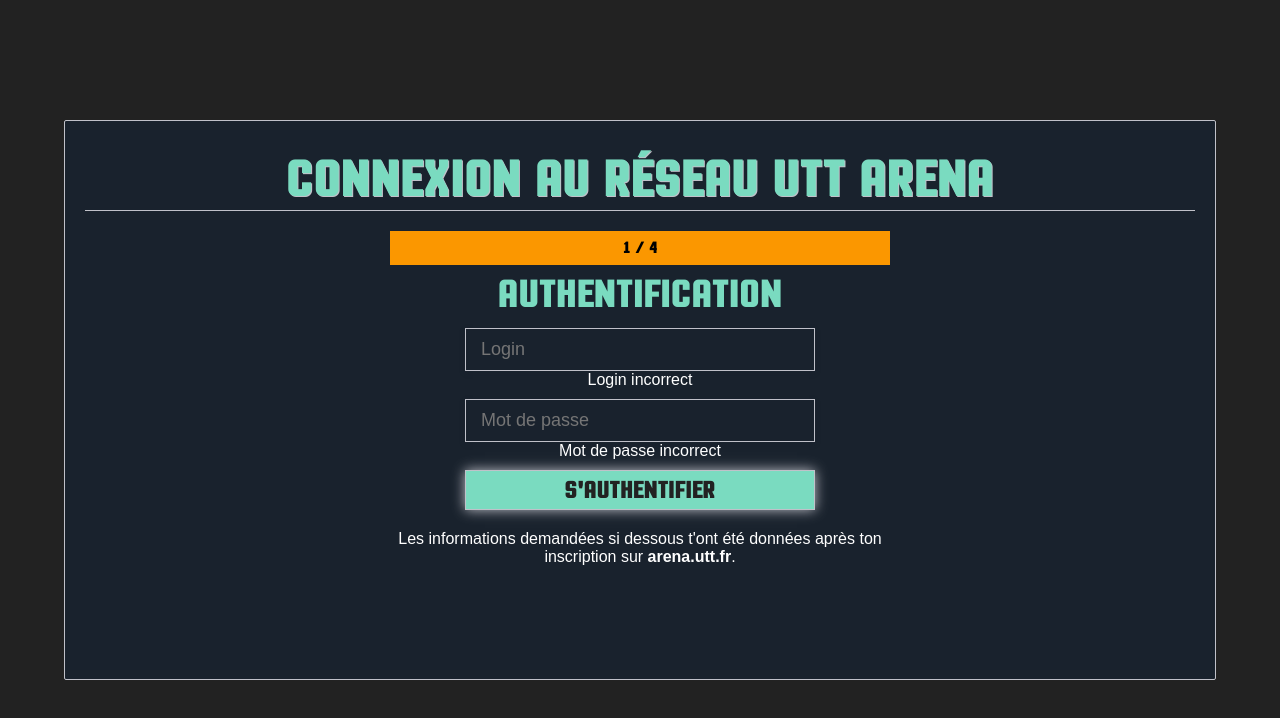
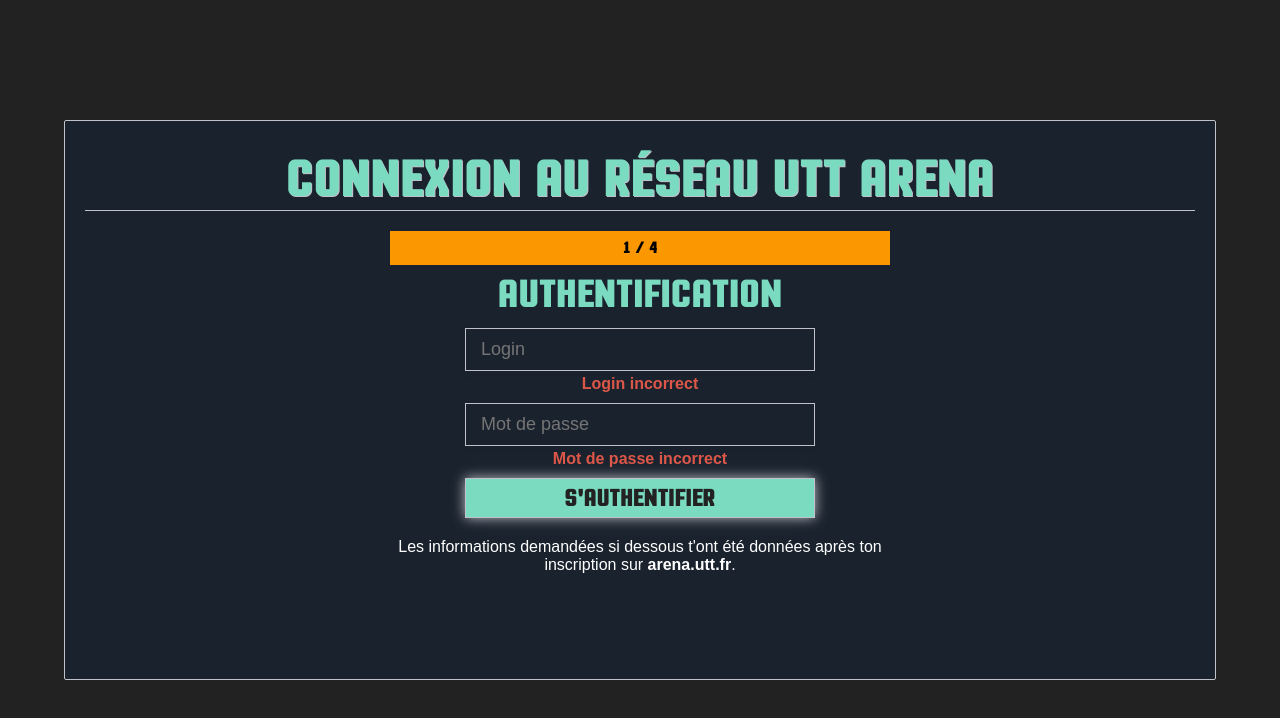
Before and after one commit to ungdev/UA-captive-portal, a Vue app: page / in a window 1280 px wide. Both pictures are taken after a click on the button "S'AUTHENTIFIER". Shown: the top 718 px of the page. Built offline with nearby package versions, Linux system fonts and the light colour scheme.

Commit message:
input error messages style updated

```diff
--- a/src/app.css
+++ b/src/app.css
@@ -119,3 +119,9 @@
   margin-top: 20px;
   text-align: center;
 }
+
+.form-error {
+  color: var(--failure);
+  padding-top: 4px;
+  font-weight: bold;
+}
--- a/src/components/Login.vue
+++ b/src/components/Login.vue
@@ -5,11 +5,11 @@
       <form class="center-form">
         <div class="input-group">
           <input v-model="login" class="a-input" type="text" placeholder="Login" />
-          <div v-if="submitted && !validateLogin">Login incorrect</div>
+          <div class="form-error" v-if="submitted && !validateLogin">Login incorrect</div>
         </div>
         <div class="input-group">
           <input v-model="password" class="a-input" type="password" placeholder="Mot de passe" />
-          <div v-if="submitted && !validatePassword">Mot de passe incorrect</div>
+          <div class="form-error" v-if="submitted && !validatePassword">Mot de passe incorrect</div>
         </div>
         <div class="center">
           <button type="button" class="a-button a-button--blue" @click="submitLogin">s'authentifier</button>
--- a/src/components/MacAddress.vue
+++ b/src/components/MacAddress.vue
@@ -5,7 +5,7 @@
       <form class="center-form">
         <div class="input-group">
           <input v-model="macAddress" class="a-input" type="text" placeholder="Adresse MAC" />
-          <div v-if="submitted && !validateMacAddress">Adresse MAC invalide</div>
+          <div class="form-error" v-if="submitted && !validateMacAddress">Adresse MAC invalide</div>
         </div>
         <div class="center">
           <button type="button" class="a-button a-button--blue" @click="sendMacAddress">envoyer</button>
--- a/src/components/Spot.vue
+++ b/src/components/Spot.vue
@@ -5,7 +5,7 @@
       <form class="center-form">
         <div class="input-group">
           <input v-model="spot" class="a-input" type="text" placeholder="Numéro de place" />
-          <div v-if="submitted && !validateSpot">Numéro de place incorrect</div>
+          <div class="form-error" v-if="submitted && !validateSpot">Numéro de place incorrect</div>
         </div>
         <div class="center">
           <button type="button" class="a-button a-button--blue" @click="sendSpot">envoyer</button>
```
